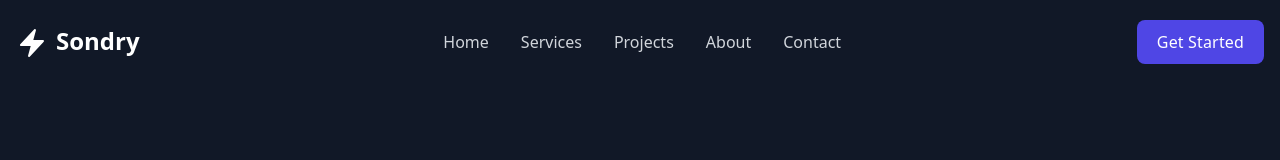
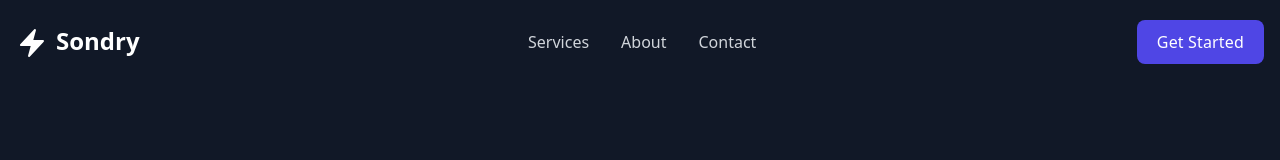
Before and after one commit to SonderAi/sonder-website, a React (Vite) app: page / in a window 1280 px wide. Shown: the top 160 px of the page. Built offline with nearby package versions, Linux system fonts and the light colour scheme.

Commit message:
remove projects

```diff
--- a/src/components/layout/Header.tsx
+++ b/src/components/layout/Header.tsx
@@ -51,7 +51,7 @@ const Header = () => {
           {/* Desktop Menu */}
           <nav className="hidden md:flex">
             <ul className="flex space-x-8">
-              {['Home', 'Services', 'Projects', 'About', 'Contact'].map((item) => (
+              {['Services', 'About', 'Contact'].map((item) => (
                 <li key={item}>
                   <Link
                     to={item === 'Home' ? '/' : `/${item.toLowerCase()}`}
@@ -95,7 +95,7 @@ const Header = () => {
         {mobileMenuOpen && (
           <nav className="md:hidden mt-4 pb-4 bg-dark-surface rounded-lg p-4 shadow-lg">
             <ul className="flex flex-col space-y-4">
-              {['Home', 'Services', 'Projects', 'About', 'Contact'].map((item) => (
+              {['Services', 'About', 'Contact'].map((item) => (
                 <li key={item}>
                   <Link
                     to={item === 'Home' ? '/' : `/${item.toLowerCase()}`}
```
